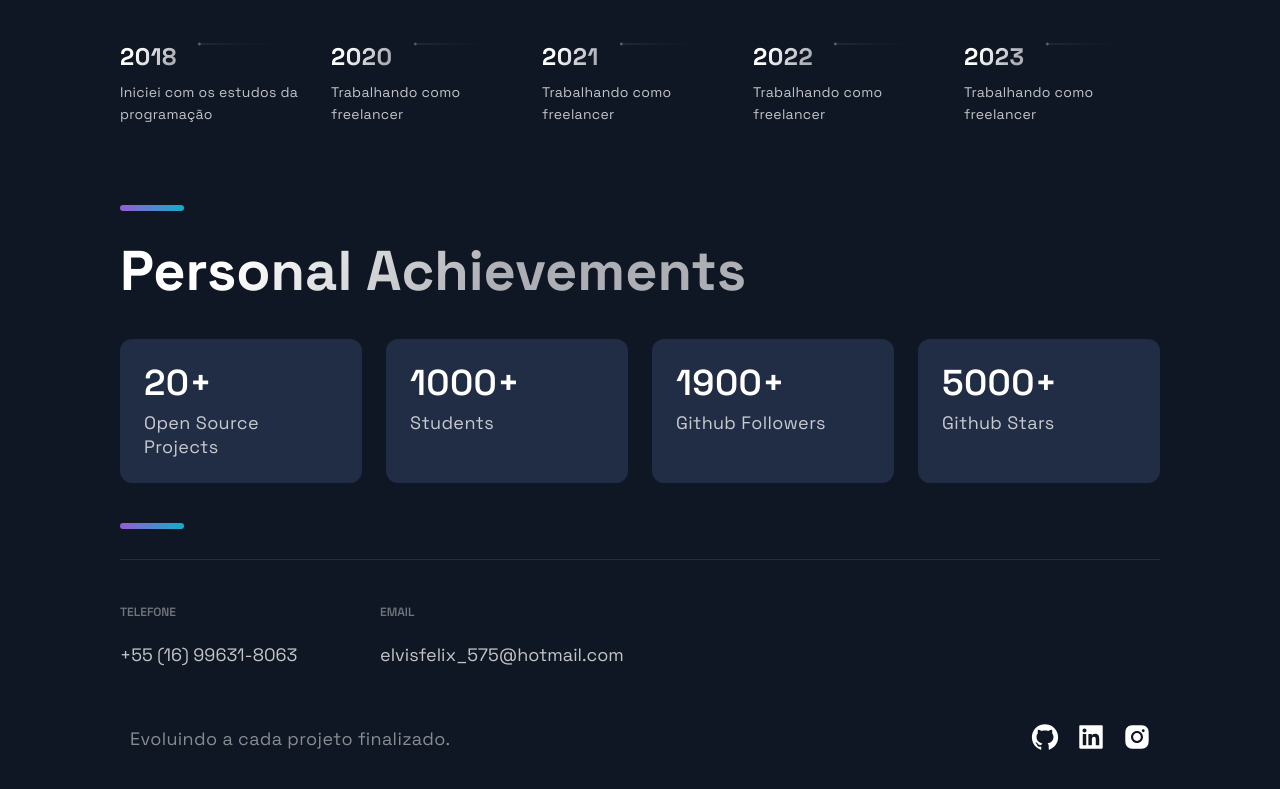
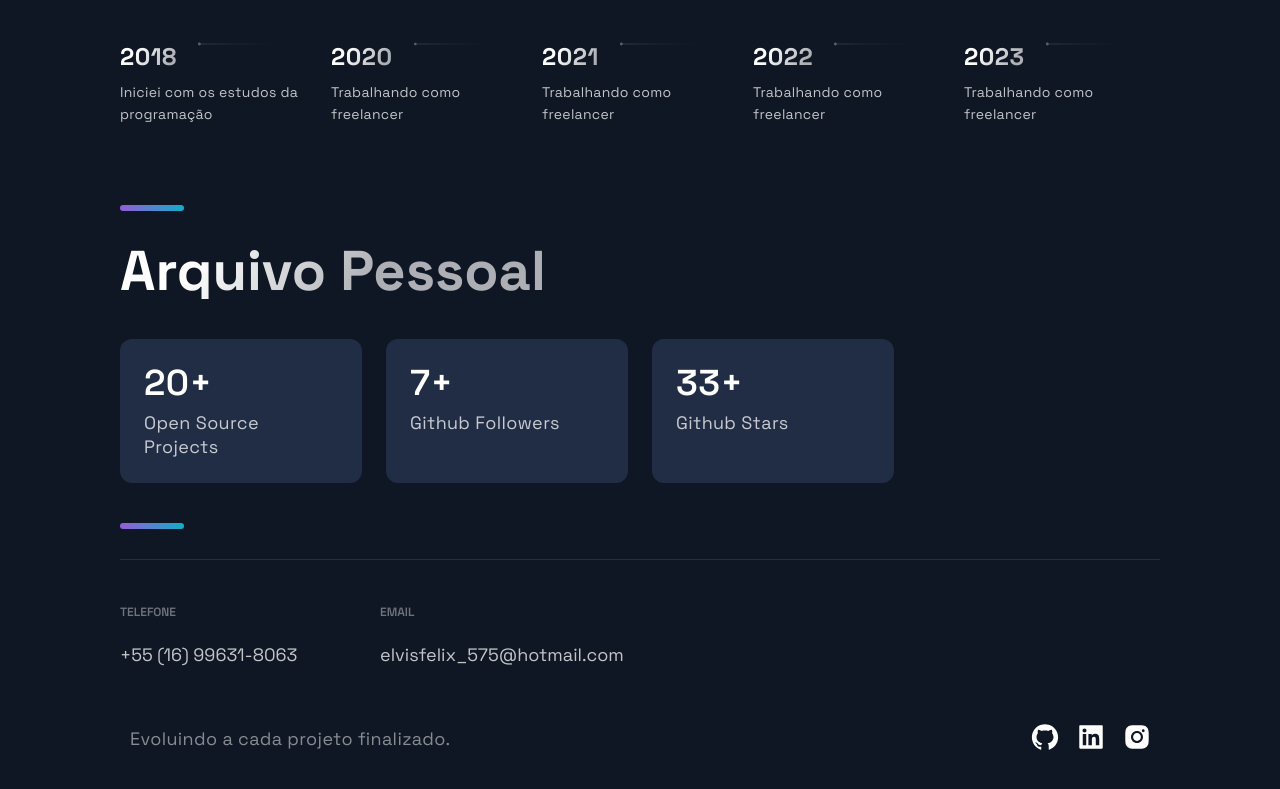
Before and after one commit to ElvisFelix-dev/elvisfelix-portfolio, a Next.js app: page / in a window 1280 px wide. Shown: the part 4605-5394 px from the top of the page. Built offline with nearby package versions, Linux system fonts and the light colour scheme.

Commit message:
Update Acomplishments.js

```diff
--- a/src/components/Acomplishments/Acomplishments.js
+++ b/src/components/Acomplishments/Acomplishments.js
@@ -5,14 +5,13 @@ import { Box, Boxes, BoxNum, BoxText } from './AcomplishmentsStyles';
 
 const data = [
   { number: 20, text: 'Open Source Projects'},
-  { number: 1000, text: 'Students', },
-  { number: 1900, text: 'Github Followers', },
-  { number: 5000, text: 'Github Stars', }
+  { number: 7, text: 'Github Followers', },
+  { number: 33, text: 'Github Stars', }
 ];
 
 const Acomplishments = () => (
   <Section>
-    <SectionTitle>Personal Achievements</SectionTitle>
+    <SectionTitle>Arquivo Pessoal</SectionTitle>
     <Boxes>
       {data.map((card, index) => (
         <Box key={index}>
```
